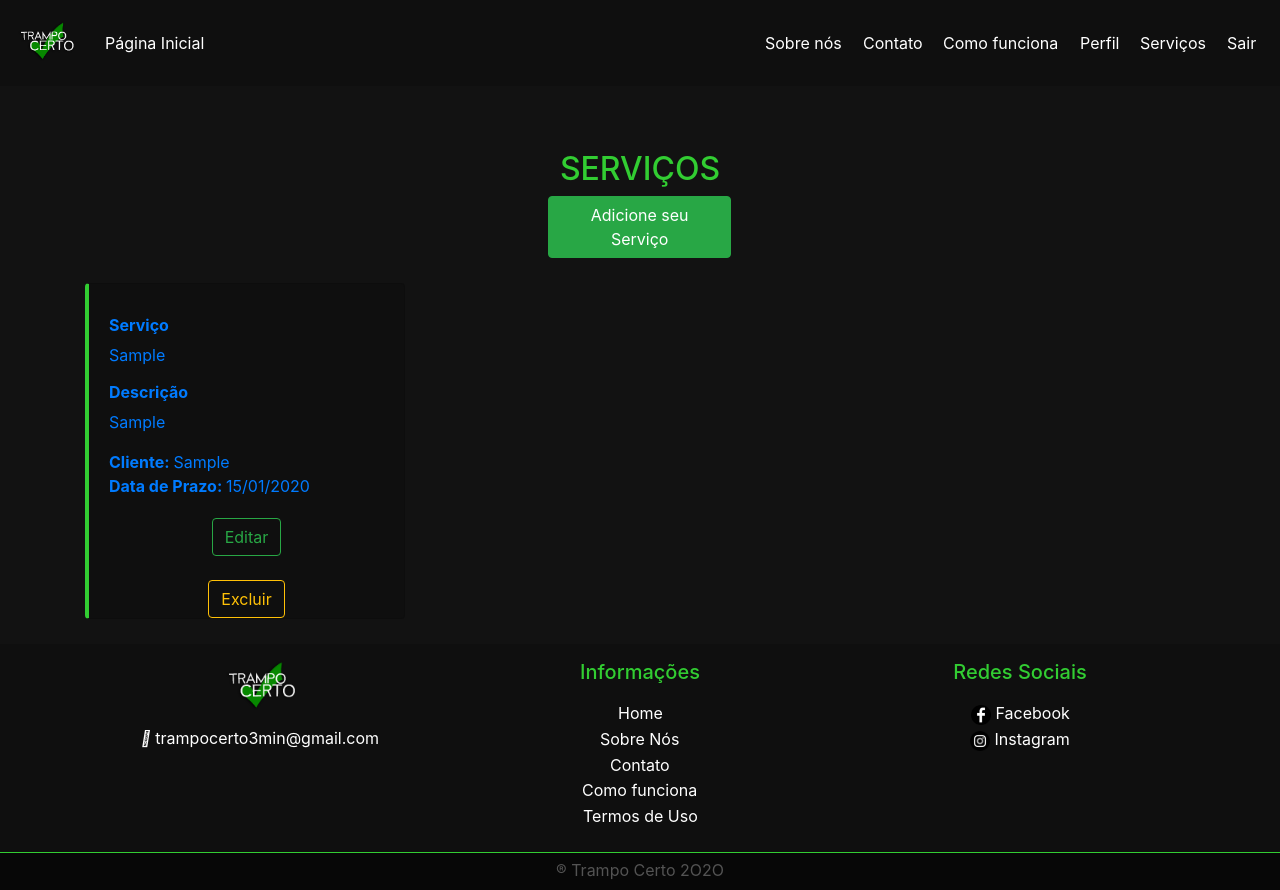
After one commit to CalixtoM/Trampo-Certo, a PHP site: page /tcc/servicos.php in a window 1280 px wide. The commit adds this page. Run offline with PHP 8.4, Linux system fonts and the light colour scheme; the visitor is signed in with stand-in values (Sample User, id 1); tables that the repository leaves empty hold one stand-in row (values such as "Sample post").

Commit message:
alterar e excluir servico

```diff
--- a/addservico.php
+++ b/addservico.php
@@ -59,11 +59,12 @@
 
 	<?php
 
+		date_default_timezone_set('America/Sao_Paulo');
 		$data = date("Y/m/d");
 		$num = 1;
 
 		if(isset($_POST['nome'])){
-			$ins = "INSERT INTO servico VALUES (NULL, '".$_POST['nome']."', '".$_POST['desc']."', '". $data ."', '".$_POST['prazo']."', '".$_SESSION['usuario']."', '". 1 ."', '". 1 ."' )";
+			$ins = "INSERT INTO servico VALUES (NULL, '".$_POST['nome']."', '".$_POST['desc']."', '". $data ."', '".$_POST['prazo']."', '".$_SESSION['cd']."', '". 1 ."', '". 1 ."' )";
 
 			if ($result=$mysqli->query($ins)) {
           		header('location: servicos.php');
--- /dev/null
+++ b/servicos.php
@@ -0,0 +1,96 @@
+<?php session_start();
+  include('inc/conectar.php');
+
+
+
+ ?>
+
+<!-- HEAD -->
+<?php include('inc/head.php');?>
+
+<!-- TÍTULO DA PÁGINA -->
+<title>Serviços - Trampo Centro</title>
+
+<!-- NAVBAR -->
+<?php include('inc/navbar.php');?>
+
+<!-- CONTEÚDO DA PÁGINA -->
+<div id="tc-index">
+  <section class="parallax-servicos">
+    <center>
+      <h2 id="h2-servicos" class="tracking-in-expand">SERVIÇOS</h2>
+              <div class="col-sm-2 text-center">
+        <a href="addservico.php" class="btn btn-success jello-horizontal">
+          Adicione seu Serviço
+        </a>
+    </center>
+    <div class="container">
+
+      <div class="row">
+
+              <?php
+
+              date_default_timezone_set('America/Sao_Paulo');
+
+         $sql = "SELECT * FROM usuario WHERE '".$_SESSION['usuario']."' = ds_email;";
+          if($result = $mysqli->query($sql)) {
+            if($result->num_rows==1){
+              while ($obje = $result->fetch_object()) {
+                $show="SELECT * FROM servico AS s INNER JOIN usuario AS u ON s.id_usuario = u.cd_usuario";
+                  if ($resulte=$mysqli->query($show)) {
+                    while ($obj = $resulte ->fetch_object()) {
+
+                      echo "<a class='card-servicos' href='servicepage.php?serv=".$obj->cd_servico."'>
+                      <div class='col-sm-4 flip-in-hor-bottom' style='padding-top: 25px;'>
+                        <div class='card' style='width: 20rem;'>
+                          <div class='card-body'>
+                            <h5 class='card-title'><h6 class='h6-servicos'><b>Serviço</b></h6>".$obj->nm_servico."</h5>
+                            <p class='card-text'><h6 class='h6-servicos'><b>Descrição</b></h6>".$obj->ds_servico."</p>
+                            <div><b>Cliente: </b>".$obj->nm_usuario."</div>
+                            <div><b>Data de Prazo: </b>".date('d/m/Y', strtotime($obj->dt_prazo))."</div>
+                          </div>
+                          <center></a>";
+                          if ($obje->cd_usuario == $obj->id_usuario) {
+
+
+                              echo "<a href='updateserv.php?cod=".$obj->cd_servico."' class='card-link btn btn-outline-success text-center'> Editar</a><br><br>";
+                              echo "<a href='delet.php?cod=".$obj->cd_servico."' class='card-link btn btn-outline-warning text-center'> Excluir</a><br>";
+
+                          }else{
+                             echo "<a href='orcamento.php?cod=".$obj->cd_servico."' class='card-link btn btn-outline-success text-center'> Orçamento</a><br><br>";
+                              echo "<a href='report.php?cod=".$obj->cd_servico."' class='card-link btn btn-outline-danger text-center'> Reportar</a><br>";
+
+                          }
+                          echo "</center>
+                          </div>
+                        </div>
+                        ";
+
+
+                  }
+                }
+              }
+            }
+          }
+
+
+              ?>
+        </div>
+        <br>
+        </div>
+      </div>
+    </div>
+  </section>
+
+<!-- SCRIPTS -->
+<?php include('inc/scripts.php');?>
+
+<!-- FOOTER -->
+<?php include('inc/footer.php');?>
+
+
+<style type="text/css">
+  a{
+    text-decoration-line: none;
+  }
+</style>
```
